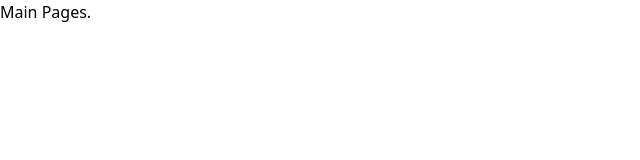
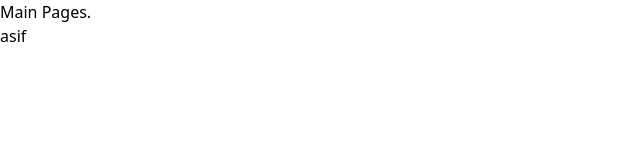
Before and after one commit to munnahosssain/E-commerce-client, a React (Vite) app: page / in a window 1280 px wide. Shown: the top 160 px of the page, without its empty margins (0-640 px from the left). Built offline with nearby package versions, Linux system fonts and the light colour scheme.

Commit message:
from asif : sep 24

```diff
--- a/src/layout/Main.jsx
+++ b/src/layout/Main.jsx
@@ -4,6 +4,7 @@ const Main = () => {
     return (
         <div>
             <h1>Main Pages.</h1>
+            <h1>asif </h1>
         </div>
     );
 };
```
